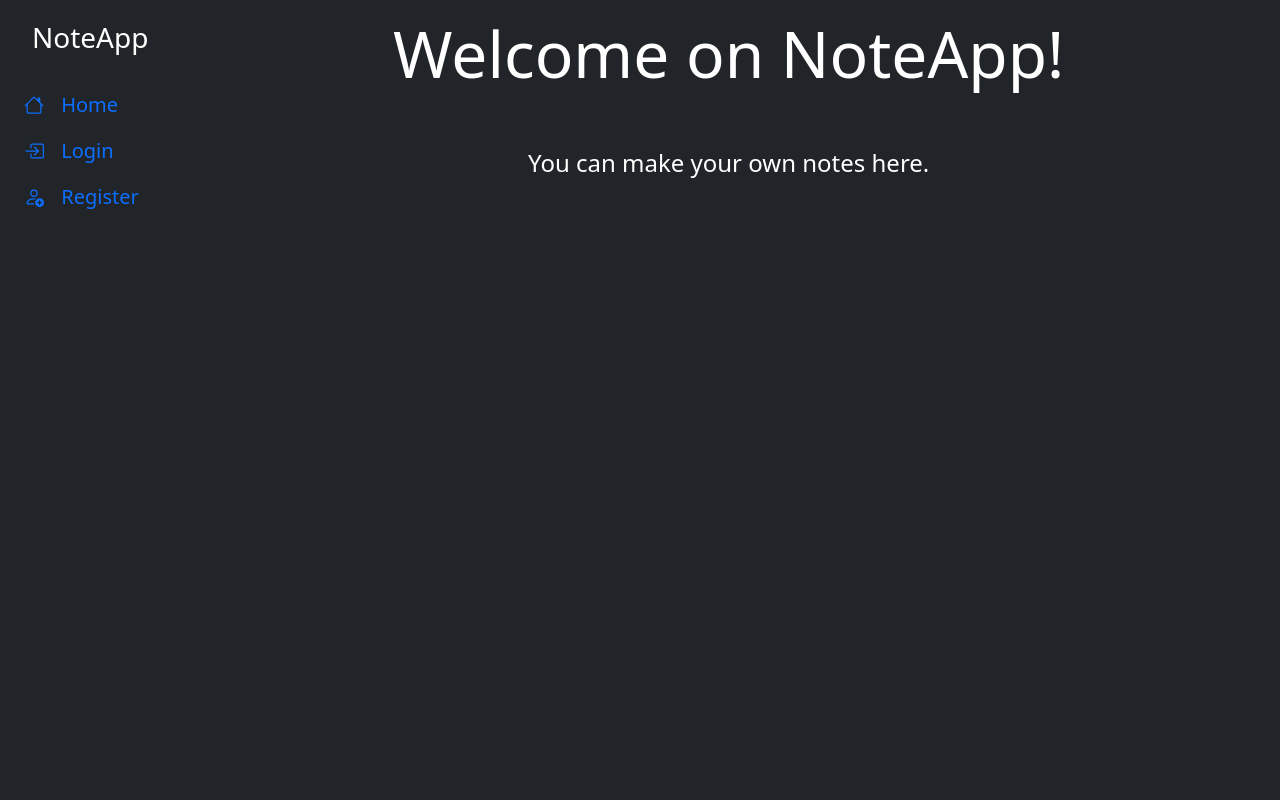
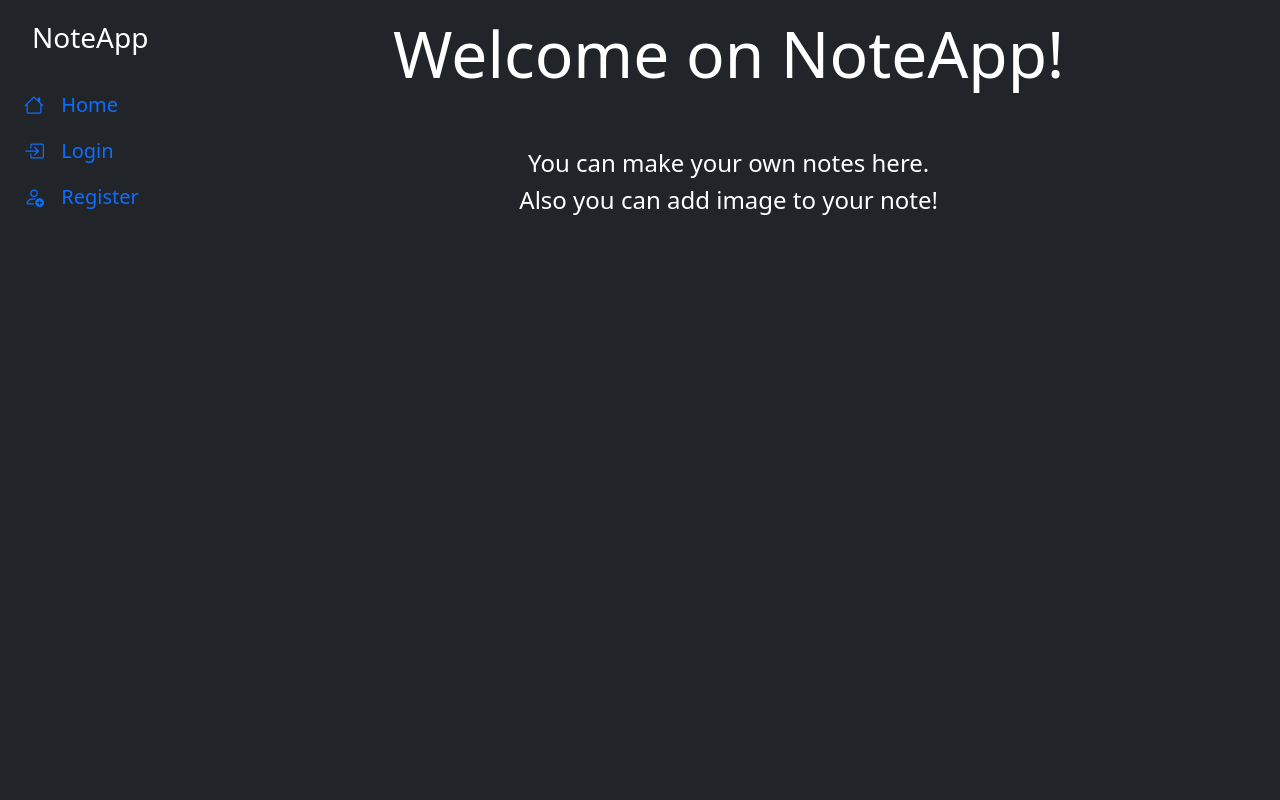
Before and after one commit to g-boron/NoteApp, a Django app: page / in a window 1280 px wide. Run offline with Django 4.2, Linux system fonts and the light colour scheme.

Commit message:
Changes indexview to generic and added displaying last user's note

```diff
--- a/NoteApp/notes/templates/notes/index.html
+++ b/NoteApp/notes/templates/notes/index.html
@@ -6,4 +6,11 @@
     <h1 class="display-3">Welcome on NoteApp!</h1>
     <br><br>
     <p class="h4">You can make your own notes here.</p>
+    <p class="h4">Also you can add image to your note!</p>
+
+    {% if user.is_authenticated and last_note%}
+        <h1 class="display-5 mt-5">Your last note:</h1>
+
+        <a class="btn btn-primary m-2 p-4 fs-4" href="{% url 'show' last_note.id %}">{{ last_note.title }}</a>
+    {% endif %}
 {% endblock %}
--- a/NoteApp/notes/urls.py
+++ b/NoteApp/notes/urls.py
@@ -5,7 +5,7 @@
 
 
 urlpatterns = [
-    path('', views.index, name='index'),
+    path('', views.IndexPageView.as_view(), name='index'),
     path('<int:note_id>/', views.show, name='show'),
     path('show_notes/', views.show_notes, name='show_notes'),
     path('add_note/', views.add_note, name='add_note'),
--- a/NoteApp/notes/views.py
+++ b/NoteApp/notes/views.py
@@ -3,11 +3,20 @@
 from .forms import AddNewNote
 from django.utils import timezone
 from django.contrib.auth.decorators import login_required
+from django.views.generic.base import TemplateView
 
 # Create your views here.
-def index(request):
+class IndexPageView(TemplateView):
+    template_name = 'notes/index.html'
 
-    return render(request, 'notes/index.html')
+    def get_context_data(self, **kwargs):
+        context = super().get_context_data(**kwargs)
+        if self.request.user.is_authenticated:
+            context['last_note'] = Note.objects.filter(user=self.request.user).last()
+        else:
+            context['last_note'] = None
+
+        return context
 
 
 @login_required(login_url='/login/')
```
